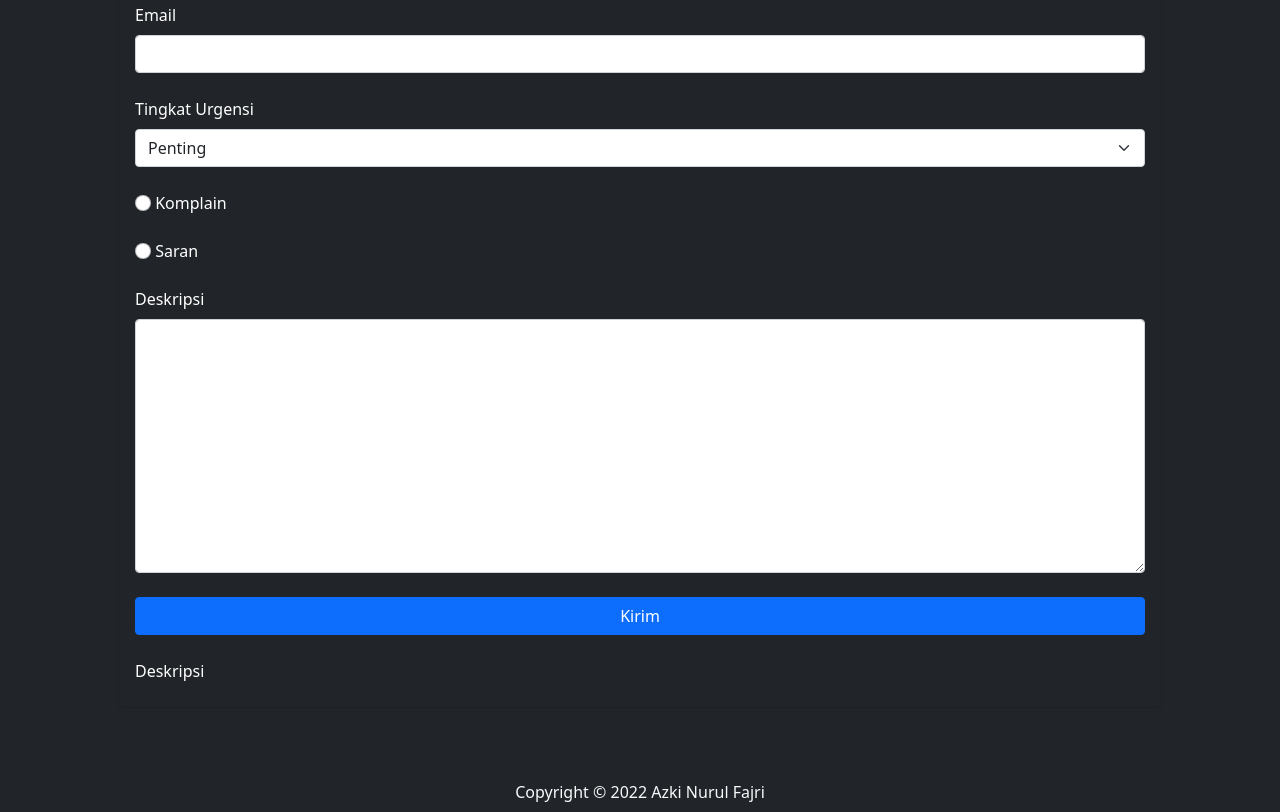
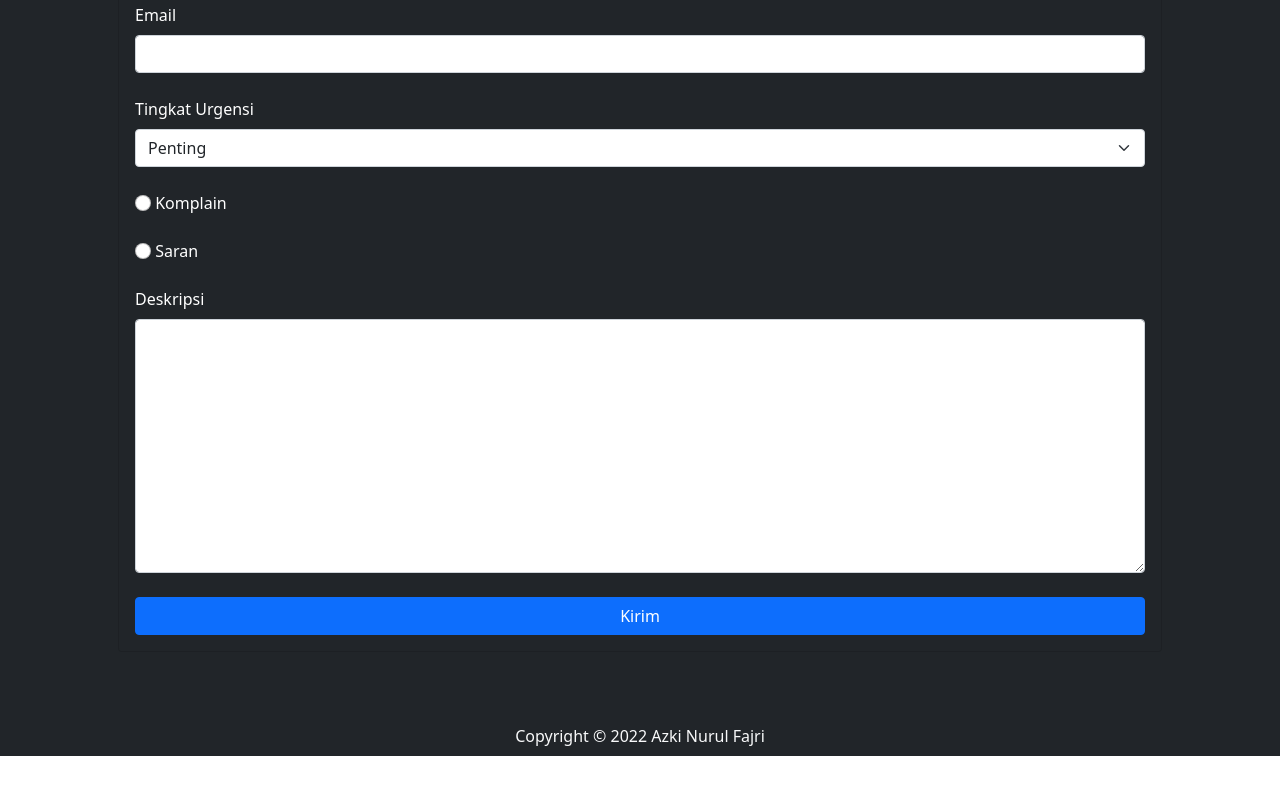
Before and after one commit to azkinf/azkinf.githhub.io, a plain HTML site: page index.html in a window 1280 px wide. Shown: the part 2226-3038 px from the top of the page. After the commit the page ends 2982 px from the top, so only its background shows below. Drawn offline with nearby package versions, Linux system fonts and the light colour scheme.

Commit message:
Update index.html

```diff
--- a/index.html
+++ b/index.html
@@ -183,9 +183,6 @@
               <div class="d-grid gap-2">
                 <button type="submit" class="btn btn-primary">Kirim</button>
               </div>
-              <div class="">
-                <label for="deskripsi" class="form-label">Deskripsi</label>
-              </div>
             </form>
           </div>
         </div>
```
